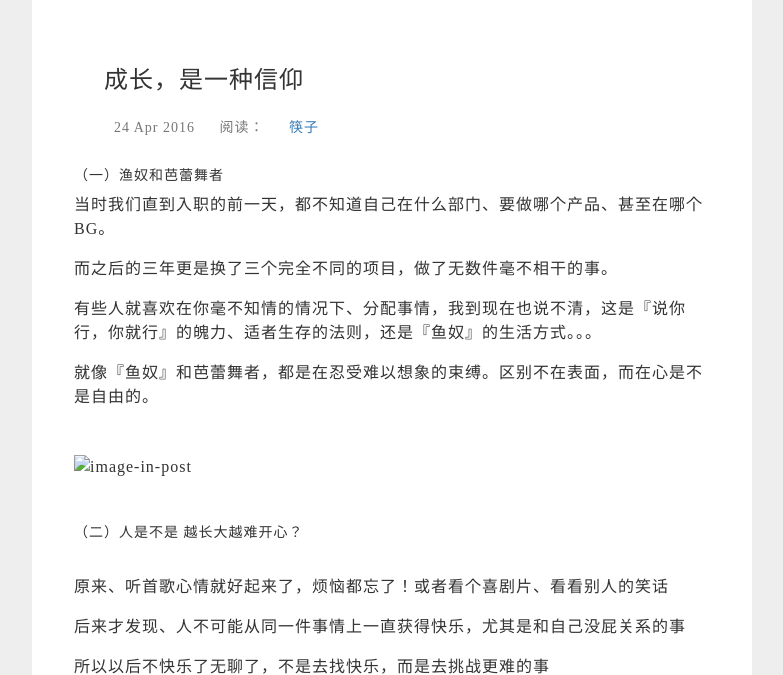
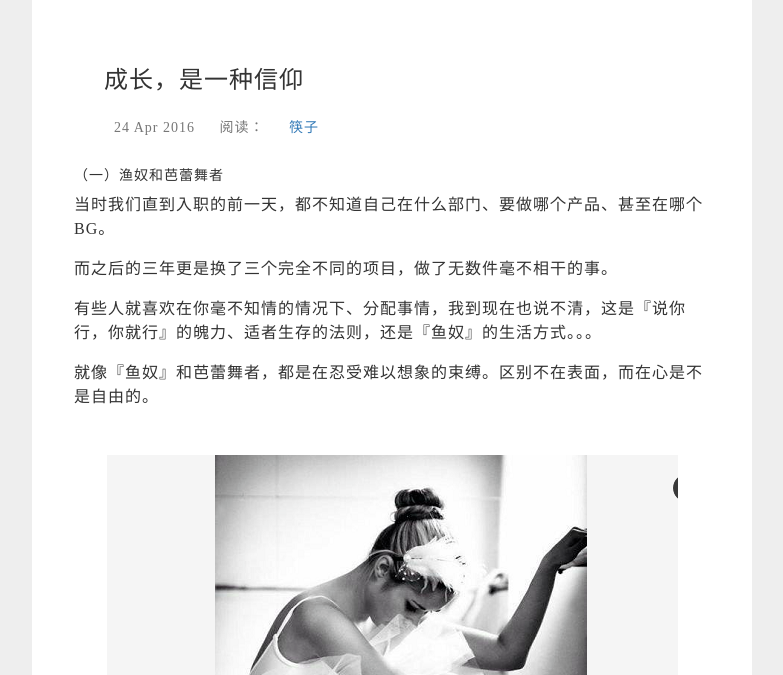
Before and after one commit to wangxiaokuai/blog, a Jekyll site: the page built from _posts/2016-4-24-keep-growing-up.md, in a window 1280 px wide. Shown: the top 675 px of the page, without its empty margins (248-1031 px from the left). Built offline with Jekyll 4.4.1, drawn with Linux system fonts in a browser that asks for light colours; grey boxes are pictures that could not be loaded.

Commit message:
误删了图片。。。

```diff
--- a/_posts/2016-4-24-keep-growing-up.md
+++ b/_posts/2016-4-24-keep-growing-up.md
@@ -15,7 +15,7 @@ thumbnail: "img/thumbnail/grow-up.jpg"
 
 就像『鱼奴』和芭蕾舞者，都是在忍受难以想象的束缚。区别不在表面，而在心是不是自由的。
 
-![image-in-post](/img/1859030-5825d3a3a27dcf5e.png)
+![image-in-post](/img/keep-growing-up/1859030-5825d3a3a27dcf5e.png)
 
 
 ##### （二）人是不是 越长大越难开心？
@@ -27,4 +27,4 @@ thumbnail: "img/thumbnail/grow-up.jpg"
 
 所以以后不快乐了无聊了，不是去找快乐，而是去挑战更难的事
 
-![image-in-post](/img/photo-1445633743309-b60418bedbf2.jpg)
+![image-in-post](/img/keep-growing-up/photo-1445633743309-b60418bedbf2.jpg)
```
Also changed, not shown: img/keep-growing-up/1859030-5825d3a3a27dcf5e.png (added), 1 other file.
